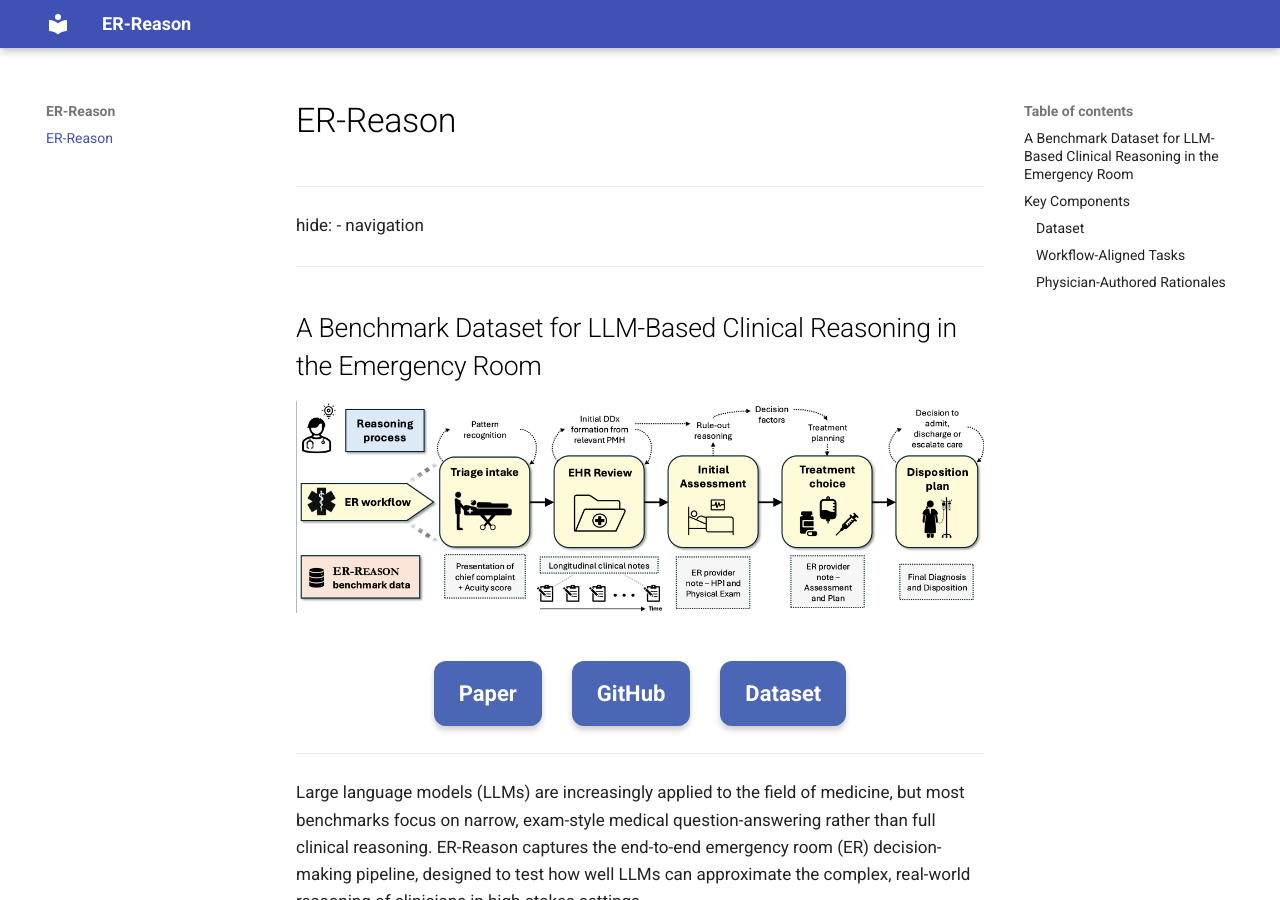
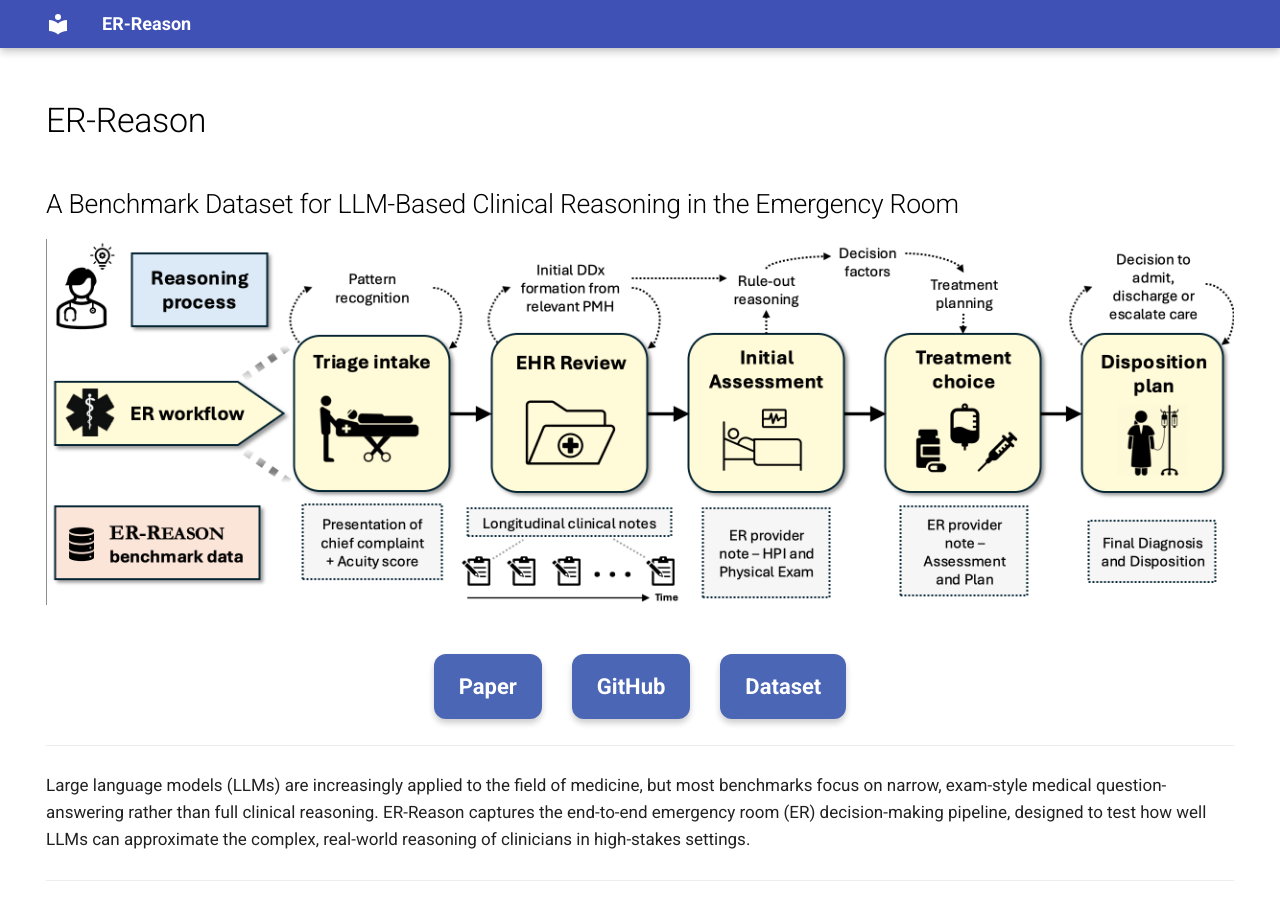
Before and after one commit to AlaaLab/ER-Reason, an MkDocs documentation site: the page built from docs/index.md, in a window 1280 px wide and 900 px high. Built offline with MkDocs 1.6.1 and Material for MkDocs 9.7.7, drawn with Linux system fonts in a browser that asks for light colours; some of the changed lines change nothing that is shown.

Commit message:
Update index.md

```diff
--- a/docs/index.md
+++ b/docs/index.md
@@ -1,11 +1,12 @@
-
 ---
 hide:
   - navigation
+  - toc
 ---
-
-## A Benchmark Dataset for LLM-Based Clinical Reasoning in the Emergency Room
-
+<div class="hero-title">
+  <h1>ER-Reason</h1>
+  <h2>A Benchmark Dataset for LLM-Based Clinical Reasoning in the Emergency Room</h2>
+</div>
 
 ![ER-REASON image](images/er.png)
 
```
